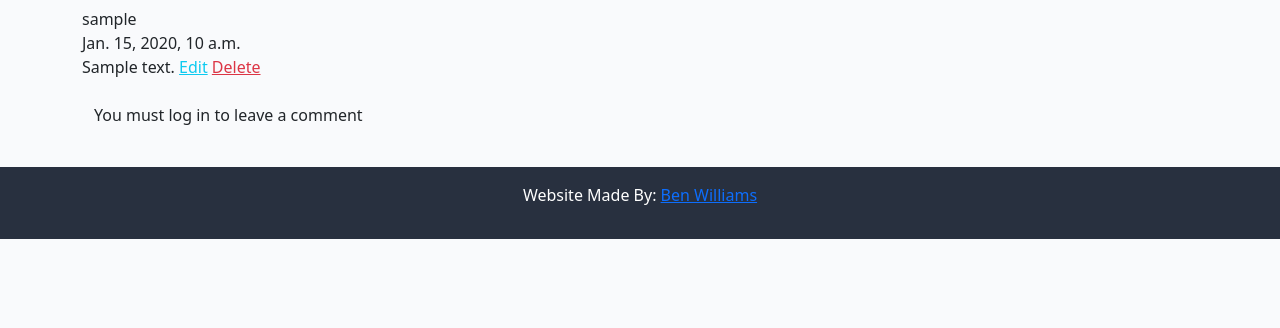
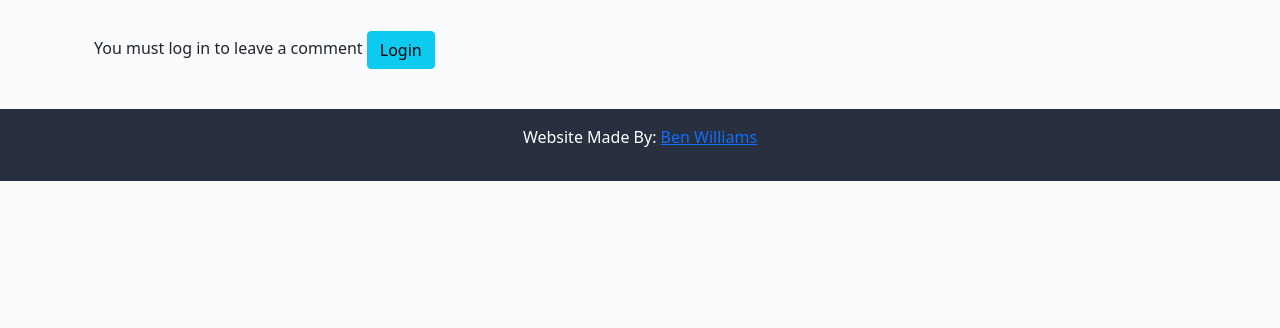
Before and after one commit to BenWilliams89/Psychology-Website, a Django app: page /post/1/ in a window 1280 px wide. Shown: the part 472-800 px from the top of the page. Run offline with Django 4.2, Linux system fonts and the light colour scheme; tables that the repository leaves empty hold one stand-in row (values such as "Sample post"); some libraries are stand-ins or nearby versions.

Commit message:
Add login & authenication rule for non logged in users

```diff
--- a/blog/templates/post_detail.html
+++ b/blog/templates/post_detail.html
@@ -49,7 +49,7 @@
     <hr>
     <div class="col-6"></div>
     <h2 class="mt-3 mb-2">Comments</h2>
-    {% if not post.comments.all %}
+    {% if user.is_authenticated%}{% if not post.comments.all %}
         no comments yet!
     {% else %}
         {% for comment in post.comments.all %}
@@ -60,6 +60,8 @@
             <a class="text-danger" href="{% url 'delete_comment' comment.pk %}">Delete</a>
         {% endfor %}
     {% endif %}
+
+    {% endif %}
     <div class="col-6">
         <br>
 
@@ -67,7 +69,8 @@
 
     <a href="{% url 'add_comment' post.pk %}">Add a comment</a>
     {% else %}
-    <p class="container">You must log in to leave a comment</p>
+    <p class="container">You must log in to leave a comment <a class="btn btn-info" href="{% url 'account_signup' %}">Login</a></p>
+
     {% endif %}
 </div>
 
```
